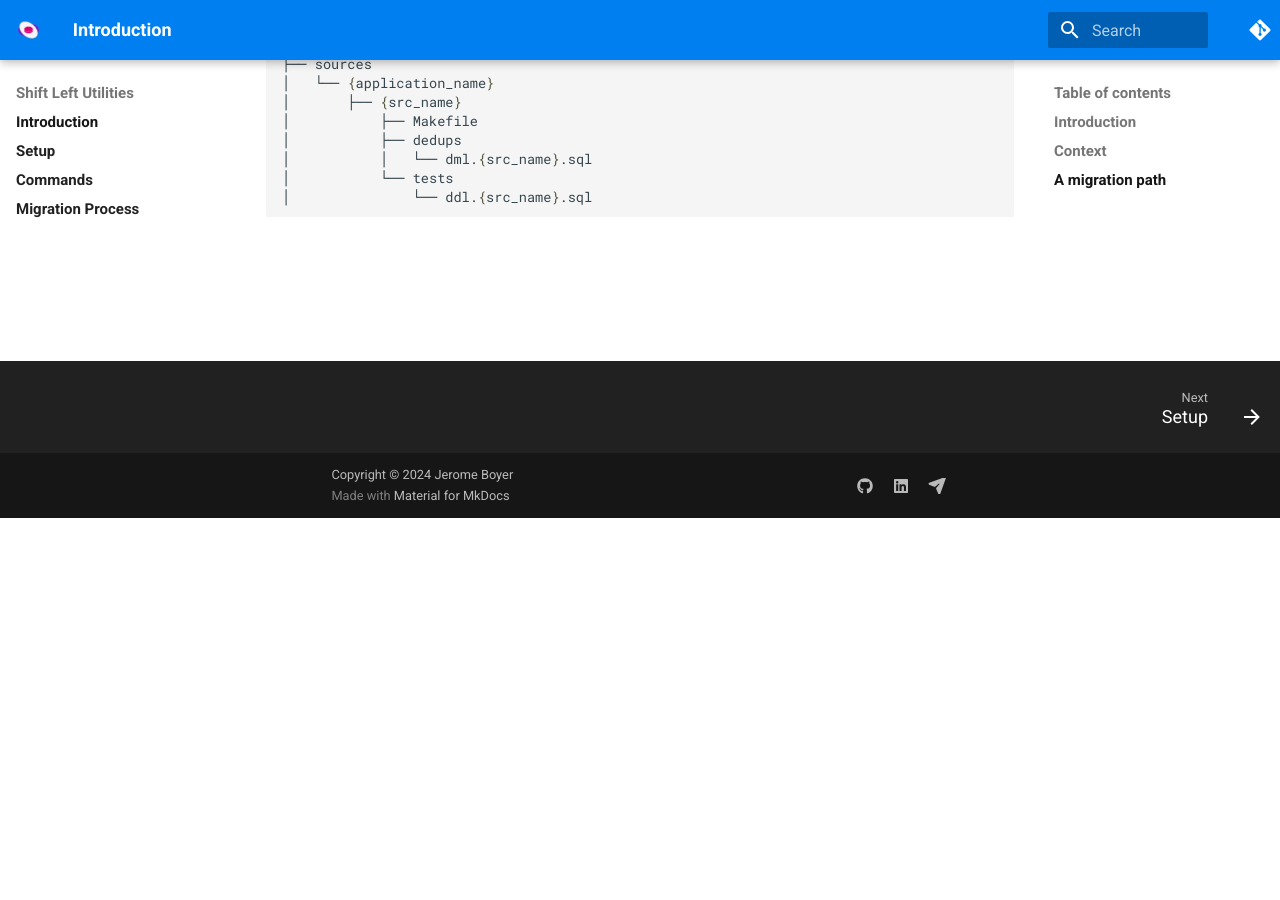
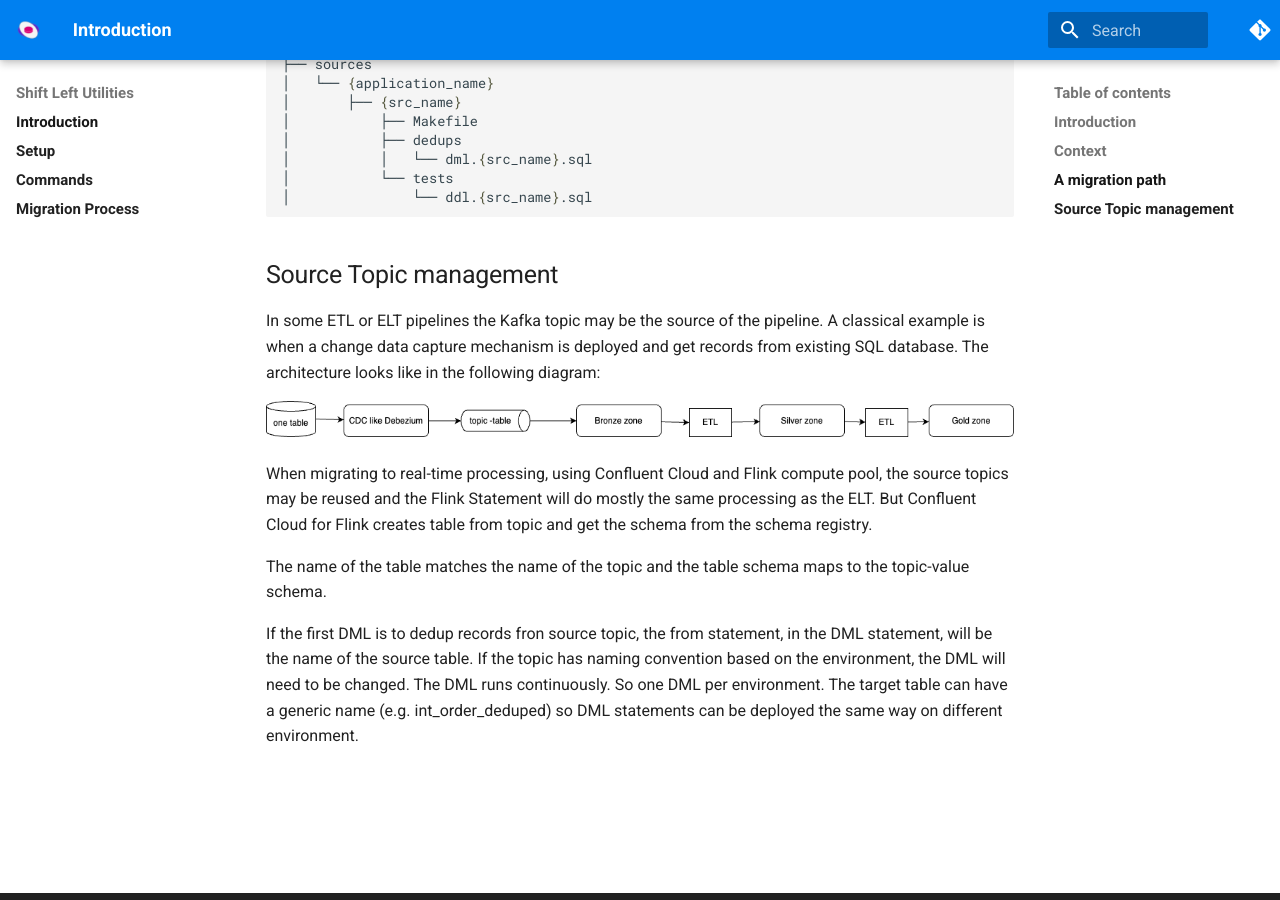
Before and after one commit to jbcodeforce/shift_left_utils, an MkDocs documentation site: the page built from docs/index.md, in a window 1280 px wide and 900 px high, scrolled down 3019 px. Built offline with MkDocs 1.6.1 and Material for MkDocs 9.7.7, drawn with Linux system fonts in a browser that asks for light colours; comment, search, counter and statistics services are not loaded; before the commit the page ends 3537 px from its top, so only the background shows below that.

Commit message:
add explanation on processing topic

````diff
--- a/docs/index.md
+++ b/docs/index.md
@@ -88,3 +88,16 @@
 │               └── ddl.{src_name}.sql
 
 ```
+
+## Source Topic management
+
+In some ETL or ELT pipelines the Kafka topic may be the source of the pipeline. A classical example is when a change data capture mechanism is deployed and get records from existing SQL database. The architecture looks like in the following diagram:
+
+![](./images/elt_pipe.drawio.png)
+
+When migrating to real-time processing, using Confluent Cloud and Flink compute pool, the source topics may be reused and the Flink Statement will do mostly the same processing as the ELT. But Confluent Cloud for Flink creates table from topic and get the schema from the schema registry.
+
+The name of the table matches the name of the topic and the table schema maps to the topic-value schema.
+
+If the first DML is to dedup records fron source topic, the from statement, in the DML statement, will be the name of the source table. If the topic has naming convention based on the environment, the DML will need to be changed.
+The DML runs continuously. So one DML per environment. The target table can have a generic name (e.g. int_order_deduped) so DML statements can be deployed the same way on different environment.
````
Also changed, not shown: docs/images/elt_pipe.drawio.png (added).
